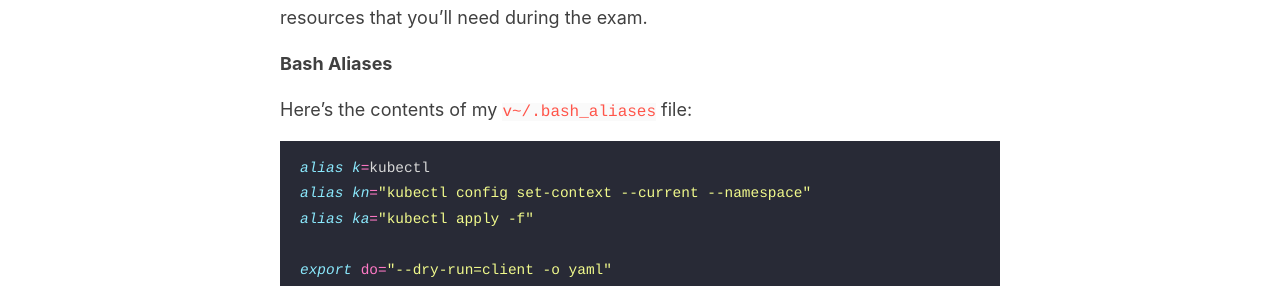
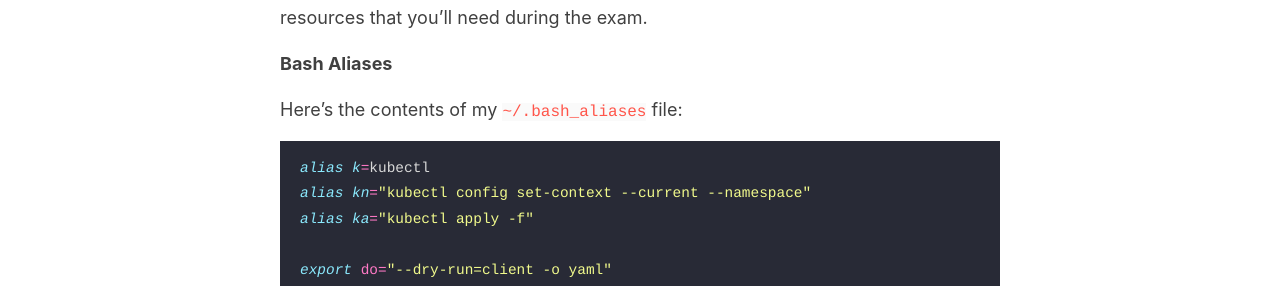
Before and after one commit to RonaldMariah/ronaldmariah.github.io, a Jekyll site: the page built from _posts/2023-04-15-my-experience-with-ckad-exam-and-how-i-passed-it.md, in a window 1280 px wide and 900 px high, scrolled down 1508 px. Shown: the part 157-443 px from the top of the window. Built offline with Jekyll 4.4.1, drawn with Linux system fonts in a browser that asks for light colours; our own code applies the rules of GitHub Pages for plain Markdown files.

````diff
--- a/_posts/2023-04-15-living-in-the-terminal-for-devops-and-developers.md
+++ b/_posts/2023-04-15-my-experience-with-ckad-exam-and-how-i-passed-it.md
@@ -36,7 +36,7 @@ One way to do this is to take advantage of the first few minutes of the exam to
 
 **Bash Aliases**
 
-Here's the contents of my `v~/.bash_aliases` file:
+Here's the contents of my `~/.bash_aliases` file:
 
 ```bash
 alias k=kubectl
````
